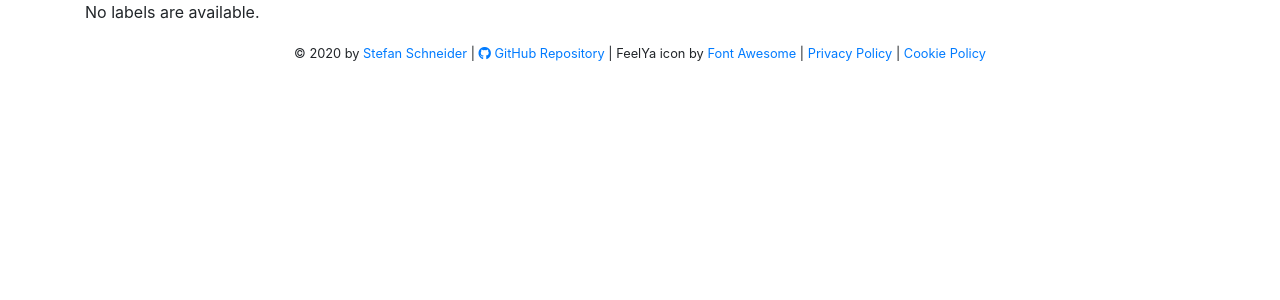
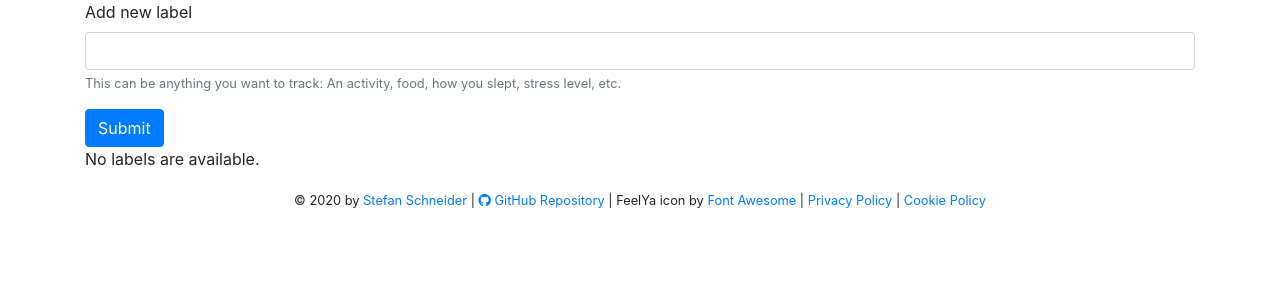
Before and after one commit to stefanbschneider/feelya, a Django app: page / in a window 1280 px wide. Shown: the part 56-356 px from the top of the page. Run offline with Django 3.2, Linux system fonts and the light colour scheme; data that the repository does not hold is empty; some libraries are stand-ins or nearby versions.

Commit message:
view for adding labels

```diff
--- a/app/templates/app/index.html
+++ b/app/templates/app/index.html
@@ -2,6 +2,18 @@
 
 {% block content %}
 
+{#    text box to enter new labels #}
+    <form>
+        <div class="form-group">
+            <label for="labelInput">Add new label</label>
+            <input type="text" class="form-control" id="labelInput">
+            <small id="labelHelp" class="form-text text-muted">This can be anything you want to track: An activity, food, how you slept, stress level, etc.</small>
+        </div>
+        <button type="submit" class="btn btn-primary">Submit</button>
+    </form>
+
+
+{# show previously tracked labels #}
 {% if labels %}
     <ul>
     {% for label in labels %}
--- a/app/urls.py
+++ b/app/urls.py
@@ -9,5 +9,6 @@ from . import views
 app_name = 'app'
 
 urlpatterns = [
-    path('', views.index, name='index')
+    path('', views.index, name='index'),
+    path('add/<label_name>/', views.add_label, name='add')
 ] + static(settings.MEDIA_URL, document_root=settings.MEDIA_ROOT)
--- a/app/views.py
+++ b/app/views.py
@@ -1,6 +1,7 @@
-from django.http import HttpResponse
+from django.http import HttpResponse, HttpResponseRedirect
 from django.shortcuts import render
 from django.template import loader
+from django.urls import reverse
 
 from .models import Label
 
@@ -12,4 +13,10 @@ def index(request):
     context = {
         'labels': labels,
     }
-    return HttpResponse(template.render(context, request))
+    return render(request, 'app/index.html', context)
+
+
+def add_label(request, label_name):
+    """Add a newly tracked label"""
+    label = Label.objects.create(name=label_name, owner=request.user)
+    return HttpResponseRedirect(reverse('app:index'))
```
